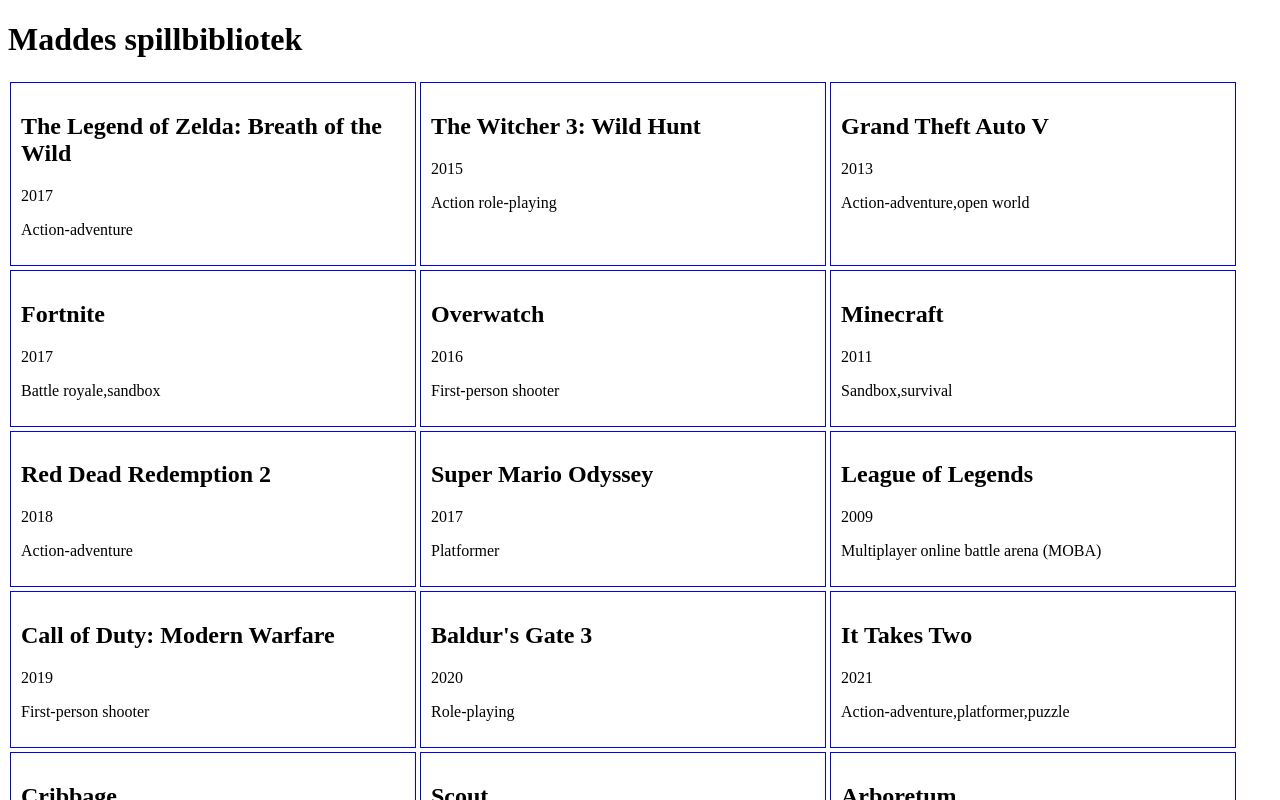
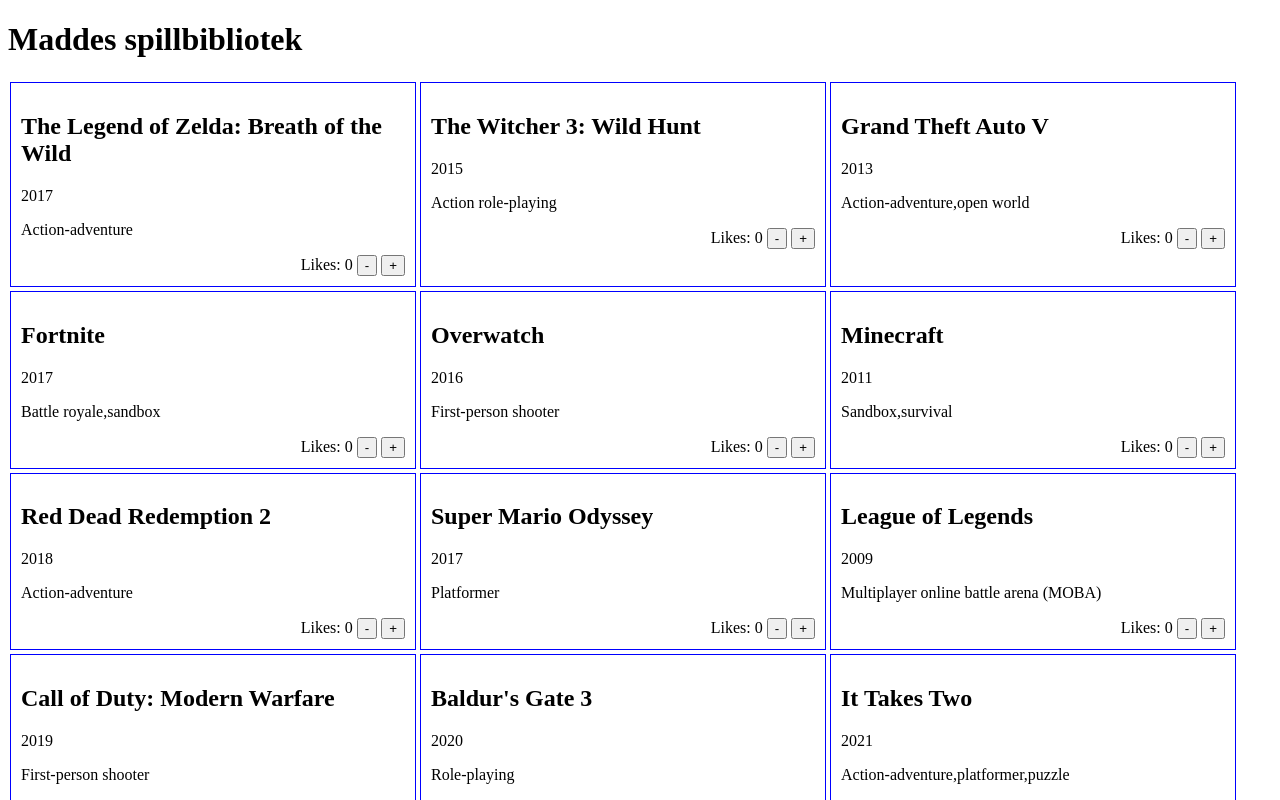
Before and after one commit to Madelelo/svelte-demo, a SvelteKit app: page /gamelist in a window 1280 px wide. Shown: the top 800 px of the page. Built offline with nearby package versions, Linux system fonts and the light colour scheme.

Commit message:
Added likes function

```diff
--- a/src/routes/gamelist/GameCard.svelte
+++ b/src/routes/gamelist/GameCard.svelte
@@ -1,17 +1,19 @@
 <script>
+  import GameLikesComponent from "./GameLikesComponent.svelte";
   let { gamename, gametype, gameyear } = $props();
-
-  //TODO add likes button with state
 </script>
 
-<div>
-  <h2>{gamename}</h2>
-  <p>{gameyear}</p>
-  <p>{gametype}</p>
+<div class="games-card">
+  <div>
+    <h2>{gamename}</h2>
+    <p>{gameyear}</p>
+    <p>{gametype}</p>
+  </div>
+  <GameLikesComponent />
 </div>
 
 <style>
-  div {
+  .games-card {
     border: 1px blue solid;
     padding: 10px;
     margin: 2px;
--- /dev/null
+++ b/src/routes/gamelist/GameLikesComponent.svelte
@@ -0,0 +1,23 @@
+<script>
+  let likesCount = 0;
+
+  function addLikes() {
+    likesCount += 1;
+  }
+  function removeLikes() {
+    likesCount -= 1;
+  }
+</script>
+
+<div>
+  Likes: {likesCount}
+
+  <button onclick={removeLikes}>-</button>
+  <button onclick={addLikes}>+</button>
+</div>
+
+<style>
+  div {
+    text-align: right;
+  }
+</style>
```
